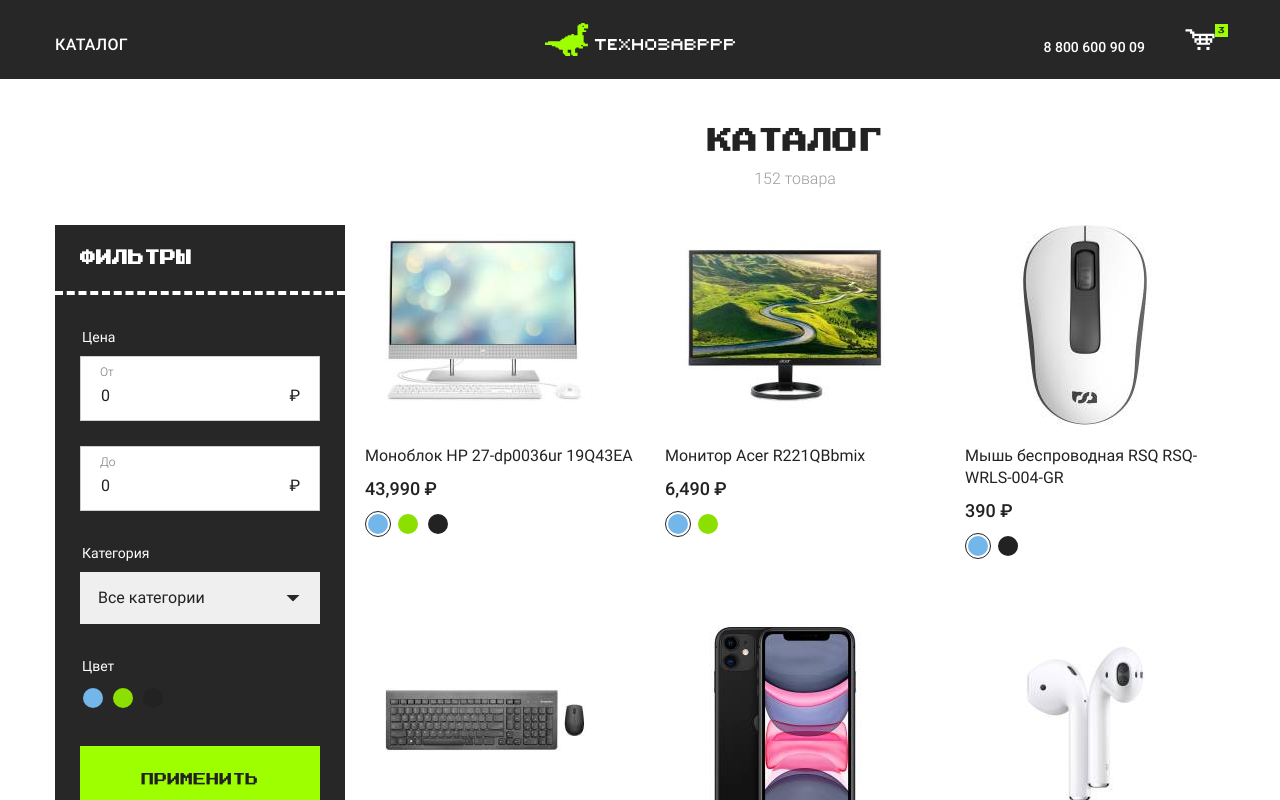
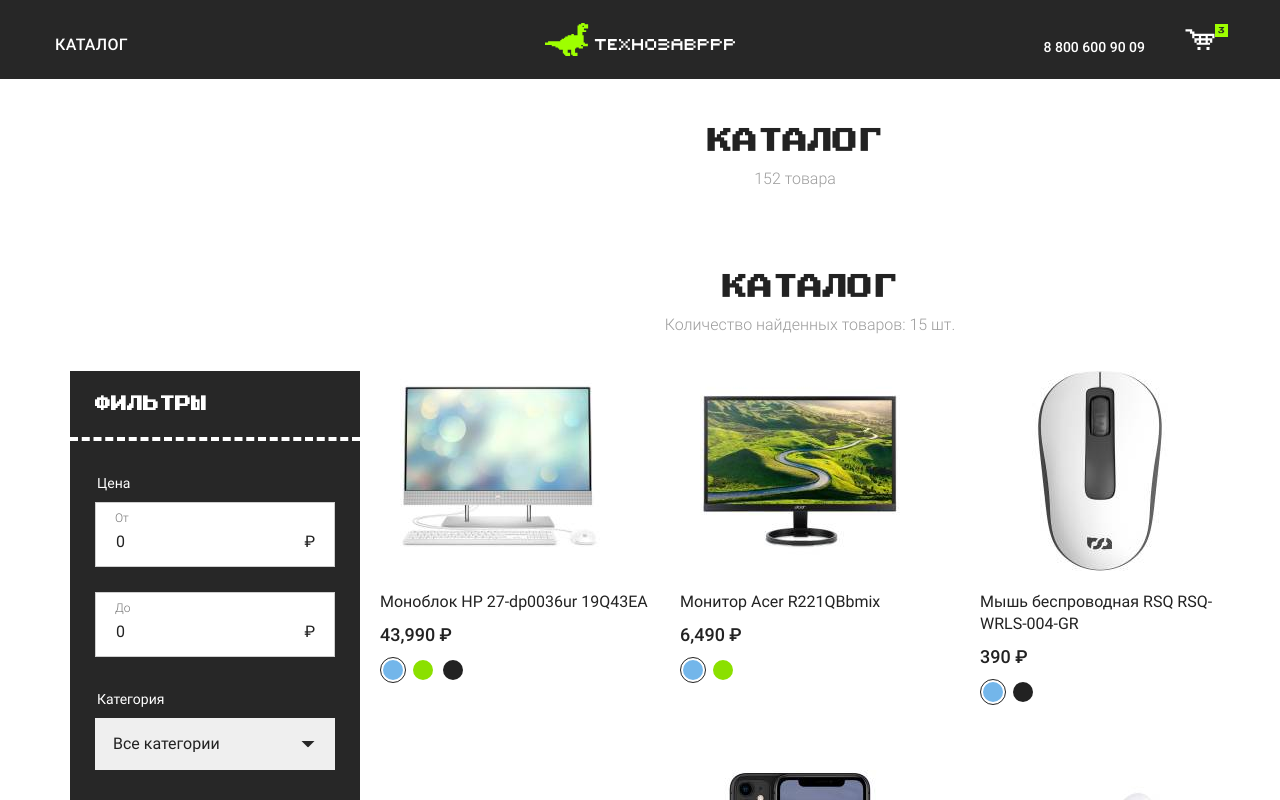
Before and after one commit to mikhailperetyatko/vuejs, a Vue app: page / in a window 1280 px wide. Shown: the top 800 px of the page. Built offline with nearby package versions, Linux system fonts and the light colour scheme.

Commit message:
Рефакторинг функции по получению уникальных цветов у всех товаров

```diff
--- a/src/App.vue
+++ b/src/App.vue
@@ -1,4 +1,13 @@
 <template>
+<main class="content container">
+  <div class="content__top content__top--catalog">
+    <h1 class="content__title">
+      Каталог
+    </h1>
+    <span class="content__info">
+      Количество найденных товаров: {{ productsAmount }} шт.
+    </span>
+  </div>
   <div class="content__catalog">
     <ProductFilter
       :filters.sync="filters"
@@ -13,6 +22,7 @@
       />
     </section>
   </div>
+</main>
 </template>
 
 <script>
@@ -54,9 +64,7 @@
       return this.filteredProducts.length;
     },
     productColors() {
-      const colors = products.map((product) => (product.colors)).join(',').split(',');
-      // фильтруем дубли
-      return colors.filter((color, index) => (colors.indexOf(color) === index));
+      return [...(new Set(products.reduce((accumulator, product) => [...accumulator, ...product.colors], [])))];
     },
   },
   components: {
```
Lines whose indentation alone changed are shown as unchanged.
